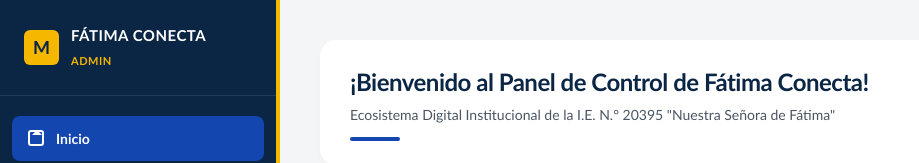
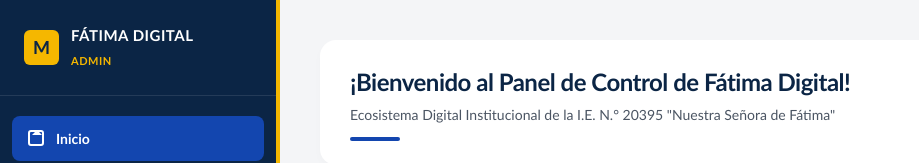
Before and after one commit to jcllt-upc/fatima-conecta, an Angular app: page /dashboard in a window 1280 px wide. Shown: the top 163 px of the page, without its empty margins (0-919 px from the left). Built offline with nearby package versions, Linux system fonts and the light colour scheme; sample sign-in values are in the browser's storage.

Commit message:
Inicio del módulo mp02-seguimiento tomando como base la rama de comunicados

```diff
--- a/src/app/features/dashboard/dashboard-layout/dashboard-layout.html
+++ b/src/app/features/dashboard/dashboard-layout/dashboard-layout.html
@@ -5,7 +5,7 @@
     <div class="sidebar-header">
       <div class="sidebar-shield">M</div>
       <div class="sidebar-branding">
-        <h3>FÁTIMA CONECTA</h3>
+        <h3>FÁTIMA DIGITAL</h3>
         <span class="user-role-tag">{{ currentUserRole() }}</span>
       </div>
     </div>
--- a/src/app/features/dashboard/pages/welcome-dashboard/welcome-dashboard.html
+++ b/src/app/features/dashboard/pages/welcome-dashboard/welcome-dashboard.html
@@ -1,7 +1,7 @@
 <div class="welcome-container">
 
   <header class="welcome-header-card">
-    <h1 class="welcome-main-title">¡Bienvenido al Panel de Control de Fátima Conecta!</h1>
+    <h1 class="welcome-main-title">¡Bienvenido al Panel de Control de Fátima Digital!</h1>
     <p class="welcome-main-subtitle">Ecosistema Digital Institucional de la I.E. N.° 20395 "Nuestra Señora de Fátima"</p>
     <div class="title-accent-bar"></div>
   </header>
--- a/src/index.html
+++ b/src/index.html
@@ -2,10 +2,10 @@
 <html lang="en">
 <head>
   <meta charset="utf-8">
-  <title>FatimaConecta</title>
+  <title>Fátima Digital 2035 | Ecosistema Digital Institucional</title>
   <base href="/">
   <meta name="viewport" content="width=device-width, initial-scale=1">
-  <link rel="icon" type="image/x-icon" href="favicon.ico">
+  <link rel="icon" type="image/x-icon" href="favicon.png">
 </head>
 <body>
   <app-root></app-root>
```
Also changed, not shown: public/favicon.png (added).
